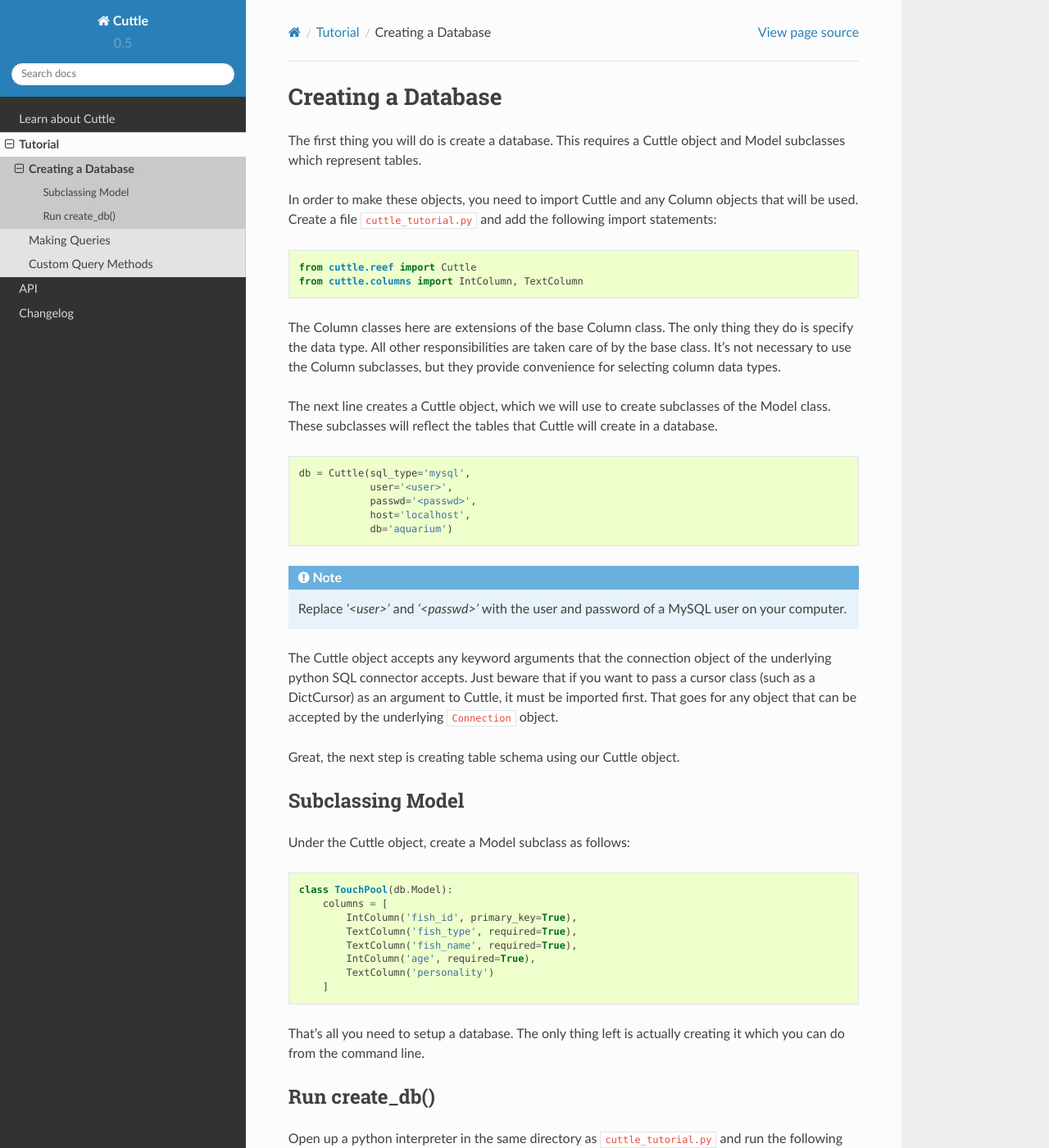
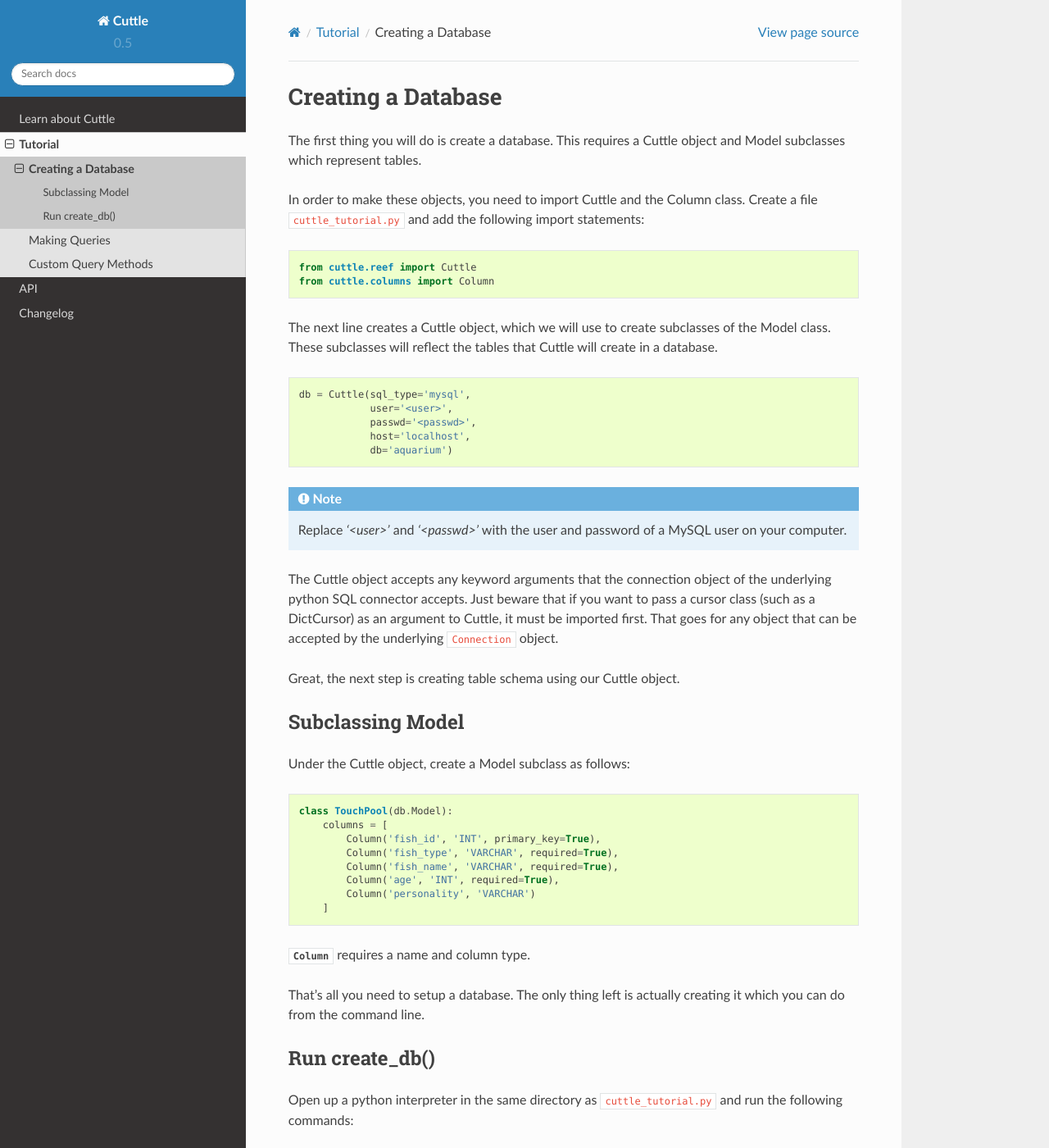
Before and after one commit to smitchell556/cuttle, a Sphinx documentation site: the page built from docs/create_database.rst, in a window 1280 px wide and 1400 px high. Shown: the whole window at 82% size. Built offline with Sphinx 7.4.7 and the Read the Docs theme 2.0.0, drawn with Linux system fonts in a browser that asks for light colours.

Commit message:
update docs to reflect changes in Column API

```diff
--- a/docs/create_database.rst
+++ b/docs/create_database.rst
@@ -4,17 +4,11 @@ Creating a Database
 The first thing you will do is create a database. This requires a Cuttle object
 and Model subclasses which represent tables.
 
-In order to make these objects, you need to import Cuttle and any Column objects
-that will be used. Create a file ``cuttle_tutorial.py`` and add the following
-import statements::
+In order to make these objects, you need to import Cuttle and the Column class.
+Create a file ``cuttle_tutorial.py`` and add the following import statements::
 
   from cuttle.reef import Cuttle
-  from cuttle.columns import IntColumn, TextColumn
-
-The Column classes here are extensions of the base Column class. The only thing
-they do is specify the data type. All other responsibilities are taken care of
-by the base class. It's not necessary to use the Column subclasses, but they
-provide convenience for selecting column data types.
+  from cuttle.columns import Column
 
 The next line creates a Cuttle object, which we will use to create subclasses
 of the Model class. These subclasses will reflect the tables that Cuttle will
@@ -44,12 +38,14 @@ Under the Cuttle object, create a Model subclass as follows::
 
   class TouchPool(db.Model):
       columns = [
-          IntColumn('fish_id', primary_key=True),
-          TextColumn('fish_type', required=True),
-          TextColumn('fish_name', required=True),
-          IntColumn('age', required=True),
-          TextColumn('personality')
+          Column('fish_id', 'INT', primary_key=True),
+          Column('fish_type', 'VARCHAR', required=True),
+          Column('fish_name', 'VARCHAR', required=True),
+          Column('age', 'INT', required=True),
+          Column('personality', 'VARCHAR')
       ]
+
+:class:`~cuttle.columns.Column` requires a name and column type.
 
 That's all you need to setup a database. The only thing left is actually creating
 it which you can do from the command line.
```
Also changed, not shown: docs/api.rst (+0 -22 lines), docs/extend_model.rst (+10 -10 lines).
